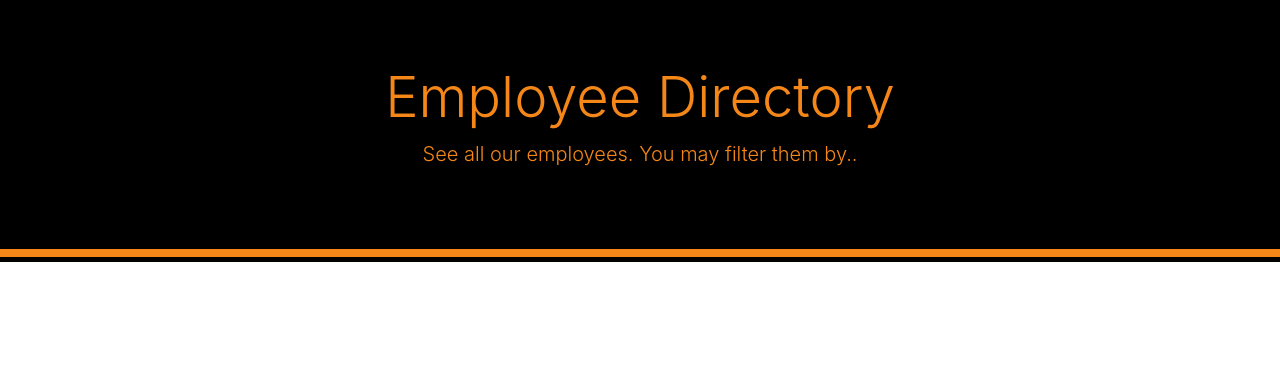
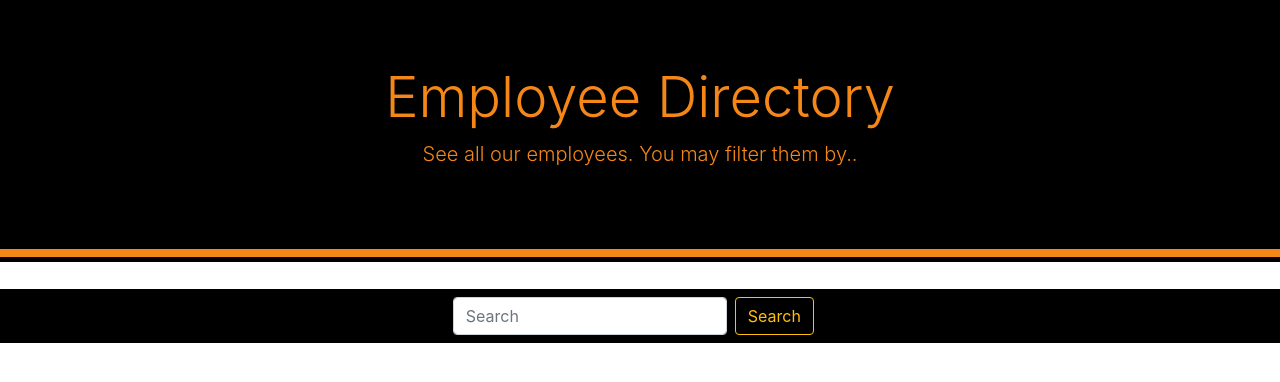
Before and after one commit to MikelTafalla/Employee_Directory, a React (Create React App) app: page / in a window 1280 px wide. Shown: the top 382 px of the page. Built offline with nearby package versions, Linux system fonts and the light colour scheme.

Commit message:
search button created

```diff
--- a/src/App.js
+++ b/src/App.js
@@ -1,10 +1,13 @@
 import React from 'react';
-// import './App.css';
-import Header from "./components/Header/header"
+import Header from "./components/Header/header";
+import SearchBtn from "./components/Search/searchBtn";
 
 function App() {
   return (
+    <div>
       <Header />
+      <SearchBtn />
+    </div>
   );
 }
 
--- /dev/null
+++ b/src/components/Search/searchBtn.css
@@ -0,0 +1,7 @@
+.navbar {
+    background-color:black;
+}
+.form-inline {
+    margin-left: 35%;
+    color: rgb(245, 135, 25);
+}
--- /dev/null
+++ b/src/components/Search/searchBtn.jsx
@@ -0,0 +1,14 @@
+import React from "react";
+import "./searchBtn.css";
+
+function SearchBtn() {
+  return (
+    <nav className="navbar">
+      <form className="form-inline">
+        <input className="form-control mr-sm-2" type="search" placeholder="Search" aria-label="Search"></input>
+          <button className="btn btn-outline-warning my-2 my-sm-0" type="submit">Search</button>
+      </form>
+    </nav>
+  )
+}
+export default SearchBtn;
```
